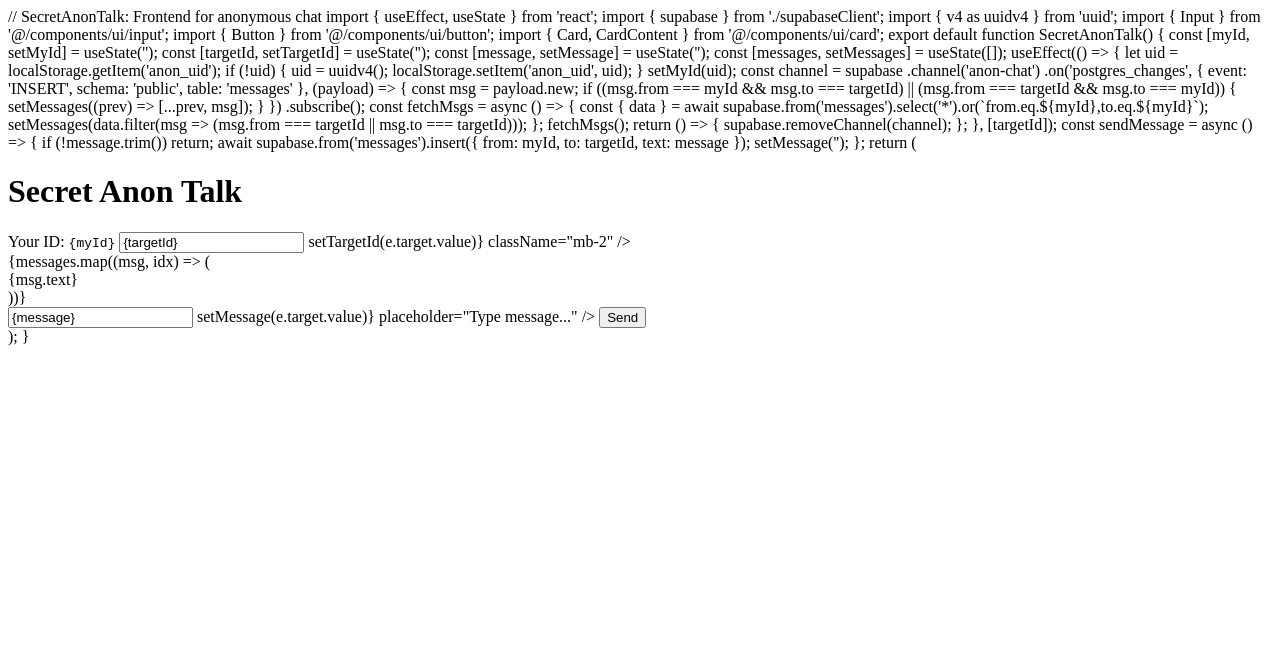
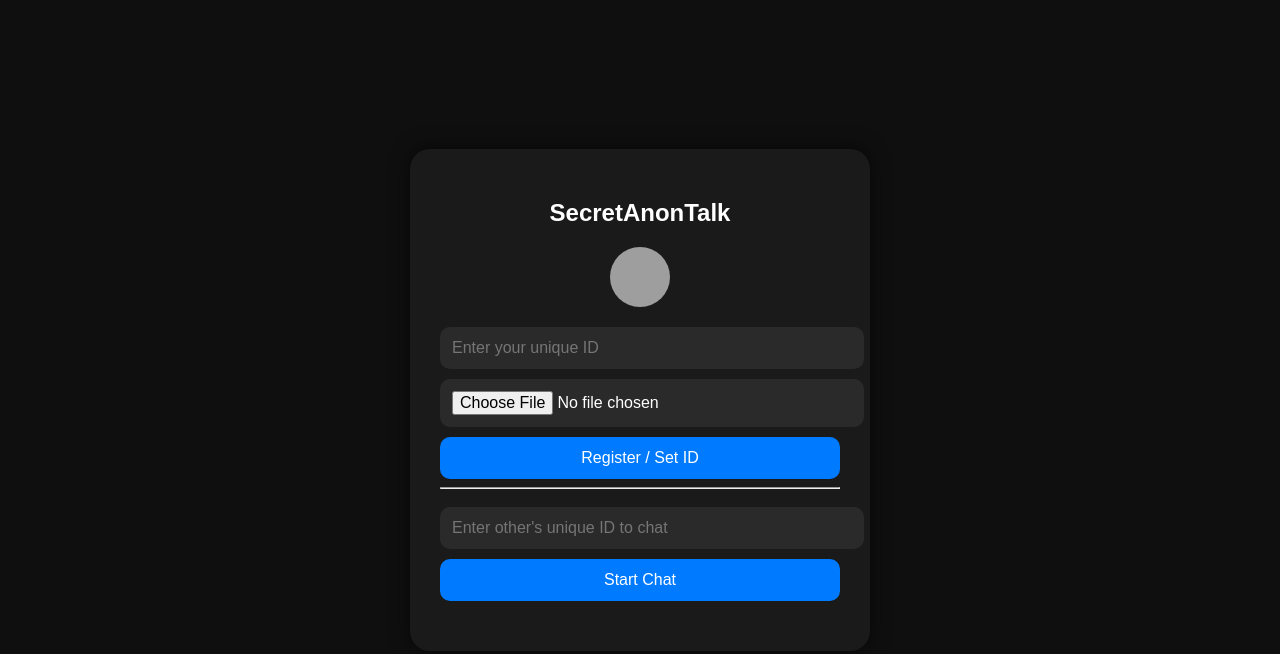
Before and after one commit to ishaLoveCoder/Secretchat, a plain HTML site: page index.html in a window 1280 px wide. Drawn offline with Linux system fonts and the light colour scheme; grey boxes are pictures that could not be loaded.

Commit message:
Update index.html

```diff
--- a/index.html
+++ b/index.html
@@ -1,54 +1,121 @@
-// SecretAnonTalk: Frontend for anonymous chat import { useEffect, useState } from 'react'; import { supabase } from './supabaseClient'; import { v4 as uuidv4 } from 'uuid'; import { Input } from '@/components/ui/input'; import { Button } from '@/components/ui/button'; import { Card, CardContent } from '@/components/ui/card';
+<!DOCTYPE html><html lang="en">
+<head>
+  <meta charset="UTF-8" />
+  <meta name="viewport" content="width=device-width, initial-scale=1.0" />
+  <title>SecretAnonTalk</title>
+  <link rel="stylesheet" href="https://cdn.jsdelivr.net/npm/@fortawesome/fontawesome-free/css/all.min.css">
+  <style>
+    body {
+      margin: 0;
+      font-family: Arial, sans-serif;
+      background-color: #0f0f0f;
+      color: #fff;
+      display: flex;
+      flex-direction: column;
+      align-items: center;
+      justify-content: center;
+      height: 100vh;
+    }.card {
+  background-color: #1a1a1a;
+  border-radius: 20px;
+  padding: 30px;
+  box-shadow: 0 0 20px rgba(0, 0, 0, 0.6);
+  width: 90%;
+  max-width: 400px;
+}
 
-export default function SecretAnonTalk() { const [myId, setMyId] = useState(''); const [targetId, setTargetId] = useState(''); const [message, setMessage] = useState(''); const [messages, setMessages] = useState([]);
+h2 {
+  margin-bottom: 20px;
+  text-align: center;
+}
 
-useEffect(() => { let uid = localStorage.getItem('anon_uid'); if (!uid) { uid = uuidv4(); localStorage.setItem('anon_uid', uid); } setMyId(uid);
+input, button {
+  width: 100%;
+  padding: 12px;
+  margin-top: 10px;
+  border-radius: 10px;
+  border: none;
+  font-size: 16px;
+}
 
-const channel = supabase
-  .channel('anon-chat')
-  .on('postgres_changes', { event: 'INSERT', schema: 'public', table: 'messages' }, (payload) => {
-    const msg = payload.new;
-    if ((msg.from === myId && msg.to === targetId) || (msg.from === targetId && msg.to === myId)) {
-      setMessages((prev) => [...prev, msg]);
+input {
+  background-color: #2a2a2a;
+  color: #fff;
+}
+
+button {
+  background-color: #007bff;
+  color: #fff;
+  cursor: pointer;
+  transition: background-color 0.2s;
+}
+
+button:hover {
+  background-color: #0056b3;
+}
+
+.logo {
+  width: 60px;
+  height: 60px;
+  border-radius: 50%;
+  background-size: cover;
+  background-position: center;
+  margin: 10px auto;
+}
+
+.chat-link {
+  text-align: center;
+  margin-top: 20px;
+  font-size: 14px;
+  color: #bbb;
+}
+
+  </style>
+</head>
+<body>
+  <div class="card">
+    <h2>SecretAnonTalk</h2>
+    <div class="logo" id="user-logo" style="background-image: url('https://i.imgur.com/your_default_logo.png');"></div>
+    <input type="text" id="uniqueId" placeholder="Enter your unique ID" />
+    <input type="file" id="uploadLogo" accept="image/*">
+    <button onclick="registerUser()">Register / Set ID</button>
+    <hr>
+    <input type="text" id="chatWith" placeholder="Enter other's unique ID to chat" />
+    <button onclick="startChat()">Start Chat</button>
+    <div class="chat-link" id="chatLink"></div>
+  </div>  <script>
+    const database = {} // simulate a backend DB, replace with Supabase or Firebase in production
+
+    function registerUser() {
+      const id = document.getElementById("uniqueId").value.trim();
+      if (!id) return alert("Please enter an ID");
+
+      if (database[id]) {
+        alert("This ID is already used. Try a different one.");
+        return;
+      }
+
+      database[id] = { logo: document.getElementById("user-logo").style.backgroundImage };
+      localStorage.setItem("myID", id);
+      alert("ID set successfully!");
     }
-  })
-  .subscribe();
 
-const fetchMsgs = async () => {
-  const { data } = await supabase.from('messages').select('*').or(`from.eq.${myId},to.eq.${myId}`);
-  setMessages(data.filter(msg => (msg.from === targetId || msg.to === targetId)));
-};
-fetchMsgs();
+    function startChat() {
+      const myID = localStorage.getItem("myID");
+      const toID = document.getElementById("chatWith").value.trim();
+      if (!myID || !toID || myID === toID) return alert("Invalid ID");
+      if (!database[toID]) return alert("User not found");
 
-return () => {
-  supabase.removeChannel(channel);
-};
+      const chatURL = `${location.origin}/chat.html?from=${myID}&to=${toID}`;
+      document.getElementById("chatLink").innerHTML = `<a href='${chatURL}' target='_blank'>Open Chat</a>`;
+    }
 
-}, [targetId]);
-
-const sendMessage = async () => { if (!message.trim()) return; await supabase.from('messages').insert({ from: myId, to: targetId, text: message }); setMessage(''); };
-
-return ( <div className="p-4 max-w-xl mx-auto"> <h1 className="text-xl font-bold mb-4">Secret Anon Talk</h1> <Card className="mb-2"> <CardContent className="p-2 text-sm"> Your ID: <code>{myId}</code> </CardContent> </Card>
-
-<Input
-    placeholder="Enter friend’s ID to chat..."
-    value={targetId}
-    onChange={(e) => setTargetId(e.target.value)}
-    className="mb-2"
-  />
-
-  <div className="border rounded h-64 p-2 overflow-y-scroll bg-black text-white text-sm mb-2">
-    {messages.map((msg, idx) => (
-      <div key={idx} className={msg.from === myId ? 'text-right text-green-400' : 'text-left text-blue-400'}>
-        {msg.text}
-      </div>
-    ))}
-  </div>
-
-  <div className="flex gap-2">
-    <Input value={message} onChange={(e) => setMessage(e.target.value)} placeholder="Type message..." />
-    <Button onClick={sendMessage}>Send</Button>
-  </div>
-</div>
-
-); }
+    document.getElementById("uploadLogo").addEventListener("change", function () {
+      const reader = new FileReader();
+      reader.onload = function (e) {
+        document.getElementById("user-logo").style.backgroundImage = `url('${e.target.result}')`;
+      };
+      reader.readAsDataURL(this.files[0]);
+    });
+  </script></body>
+</html>
```
